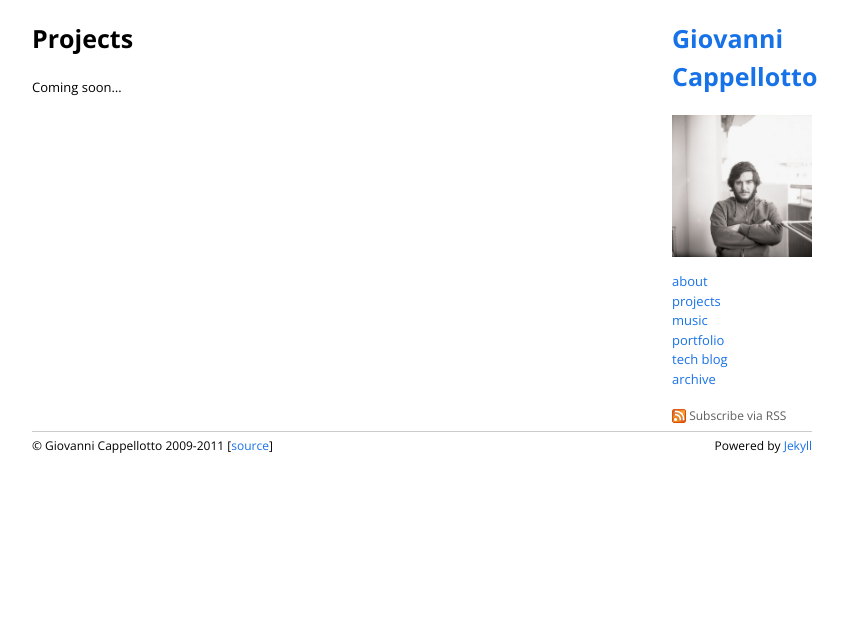
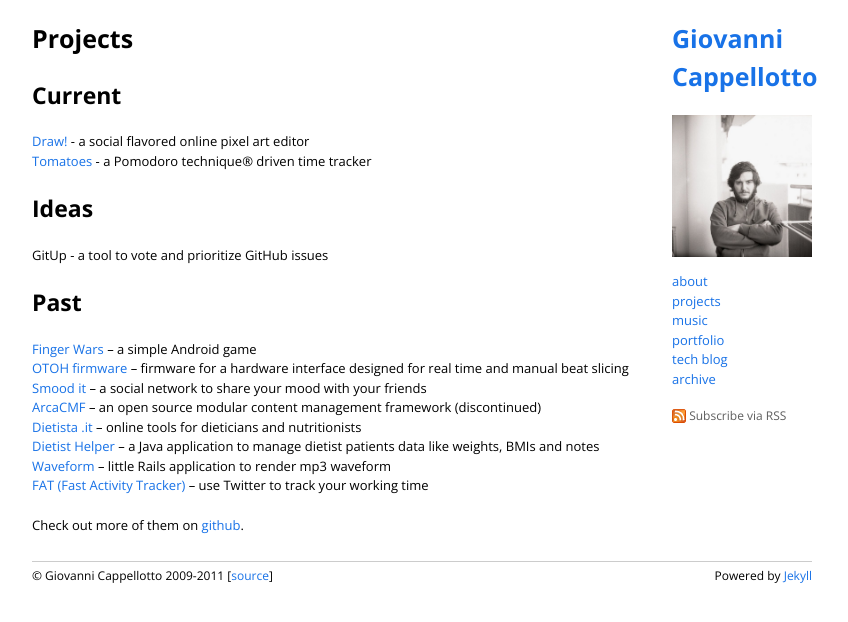
Before and after one commit to curlybracketshq/giovanni.curlybrackets.it, a Jekyll site: the page built from projects.markdown, in a window 1280 px wide. Shown: the top 622 px of the page, without its empty margins (218-1066 px from the left). Built offline with Jekyll 4.4.1, drawn with Linux system fonts in a browser that asks for light colours; Markdown is read by kramdown in place of the engine named in the settings.

Commit message:
Update projects

```diff
--- a/projects.markdown
+++ b/projects.markdown
@@ -3,6 +3,38 @@ layout: default
 title: Projects
 ---
 
+[github]: http://github.com/potomak "My GitHub account"
+[finger_wars]: https://market.android.com/details?id=org.potomak.fingerwars "Finger Wars"
+[otoh]: http://otoh.cc/ "OTOH"
+[smoodit]: http://smood.it "Smood it"
+[arcacmf]: http://www.arcacmf.org "ArcaCMF"
+[dietista]: http://www.dietista.it "Dietista .it"
+[dietist_helper]: http://code.google.com/p/dietist-helper/ "Dietist Helper"
+[waveform]: http://waveform.focustheweb.com "Waveform"
+[fat]: http://fat.focustheweb.com "Fast Activity Tracker"
+[draw]: http://drawbang.com "Draw!"
+[tomatoes]: http://tomatoes.heroku.com "Tomatoes"
+
 # Projects
 
-Coming soon...
+## Current
+
+[Draw!][draw] - a social flavored online pixel art editor<br />
+[Tomatoes][tomatoes] - a Pomodoro technique® driven time tracker
+
+## Ideas
+
+GitUp - a tool to vote and prioritize GitHub issues
+
+## Past
+
+[Finger Wars][finger_wars] – a simple Android game<br />
+[OTOH firmware][otoh] – firmware for a hardware interface designed for real time and manual beat slicing<br />
+[Smood it][smoodit] – a social network to share your mood with your friends<br />
+[ArcaCMF][arcacmf] – an open source modular content management framework (discontinued)<br />
+[Dietista .it][dietista] – online tools for dieticians and nutritionists<br />
+[Dietist Helper][dietist_helper] – a Java application to manage dietist patients data like weights, BMIs and notes<br />
+[Waveform][waveform] – little Rails application to render mp3 waveform<br />
+[FAT (Fast Activity Tracker)][fat] – use Twitter to track your working time
+
+Check out more of them on [github][github].
```
